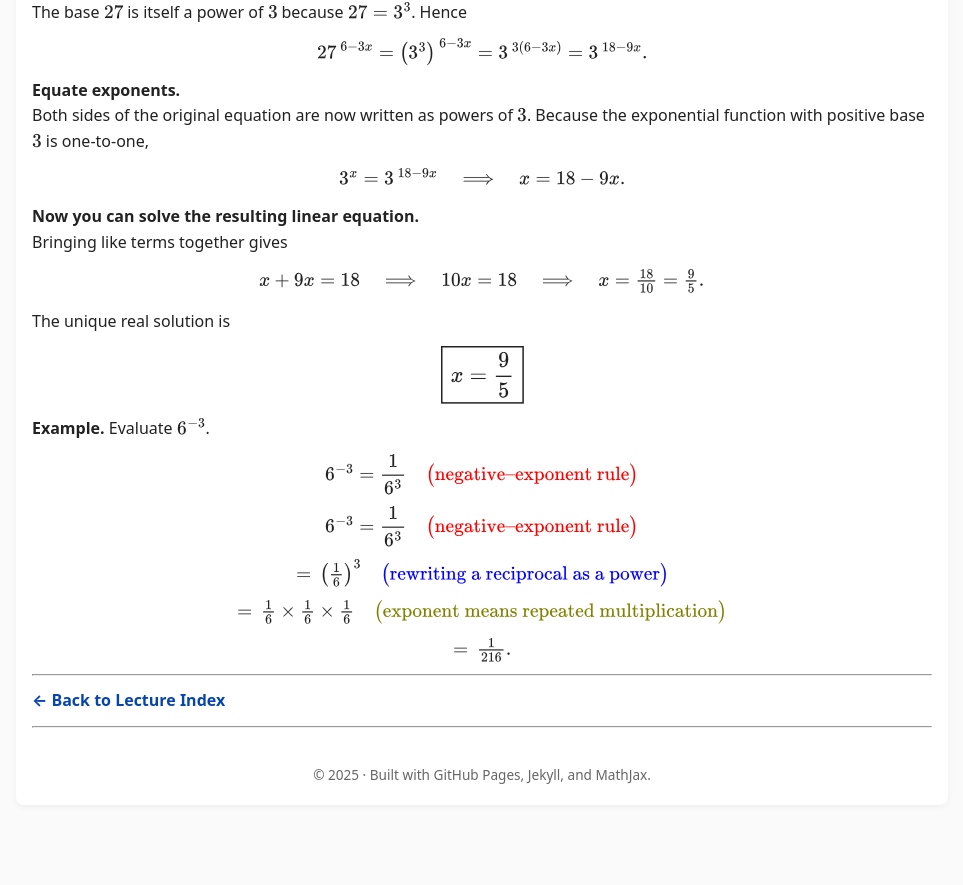
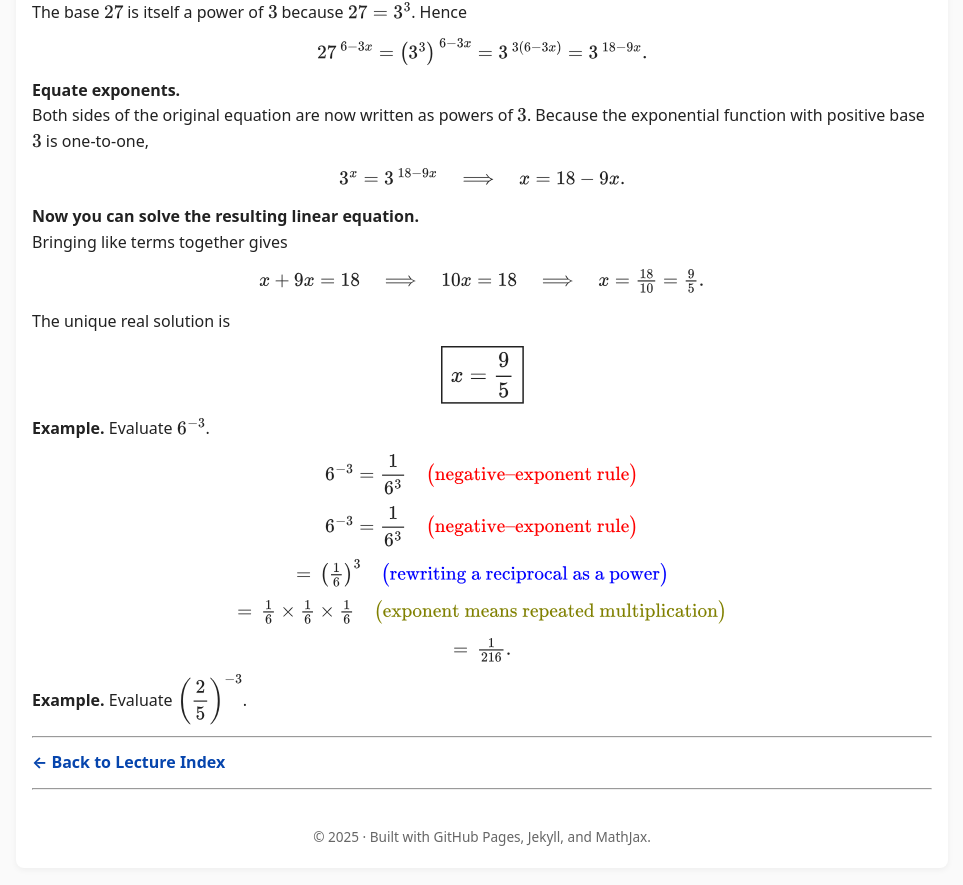
Before and after one commit to SaleemKamaludin/SaleemKamaludin.github.io, a Jekyll site: the page built from courses/math-1115/lecture-notes/lecture3.md, in a window 1280 px wide and 900 px high, scrolled down 2005 px. Shown: the top 885 px of the window, without its empty margins (158-1121 px from the left). Built offline with Jekyll 4.4.1, drawn with Linux system fonts in a browser that asks for light colours; before the commit the page ends 2842 px from its top, so only the background shows below that.

Commit message:
Update lecture3.md

```diff
--- a/courses/math-1115/lecture-notes/lecture3.md
+++ b/courses/math-1115/lecture-notes/lecture3.md
@@ -279,6 +279,57 @@ To ensure consistency, these operations must be performed in a **specific order*
 </p>
 
 
+
+
+
+
+
+
+
+
+
+
+
+
+
+
+
+
+
+
+
+
+
+<div class="example">
+  <p><strong>Example.</strong> Evaluate \( \displaystyle \left(\frac{2}{5}\right)^{-3} \).</p>
+</div>
+
+
+
+
+
+
+
+
+
+
+
+
+
+
+
+
+
+
+
+
+
+
+
+
+
+
+
 ---
 
 **[← Back to Lecture Index](/courses/math-1115/lecture-notes/)**
```
